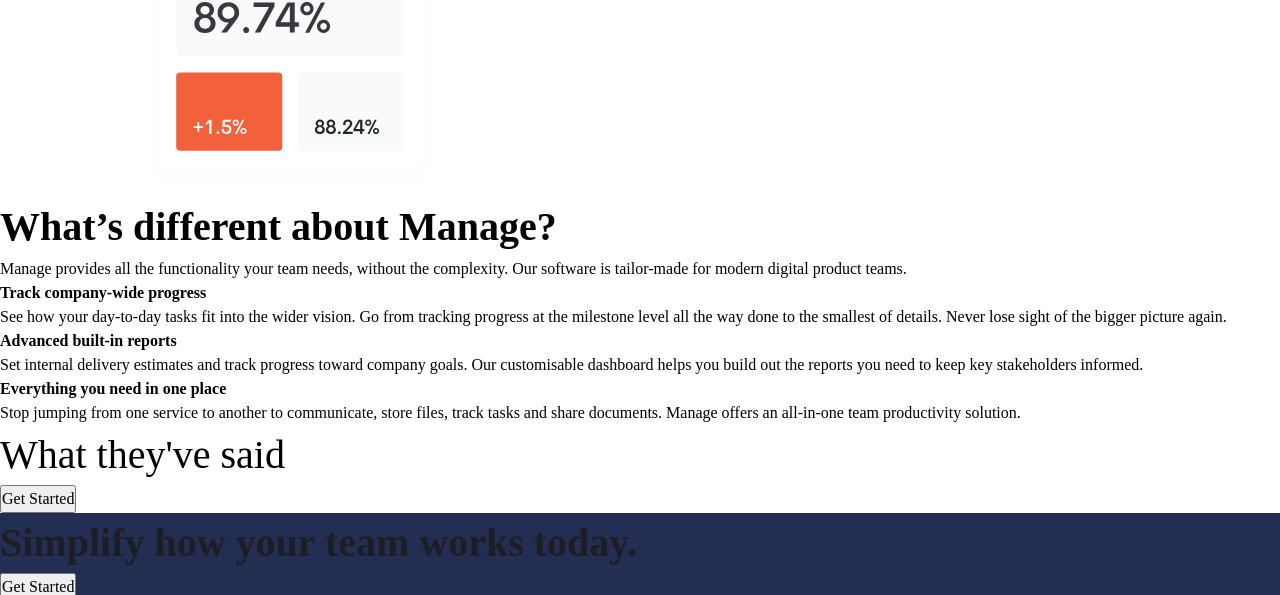
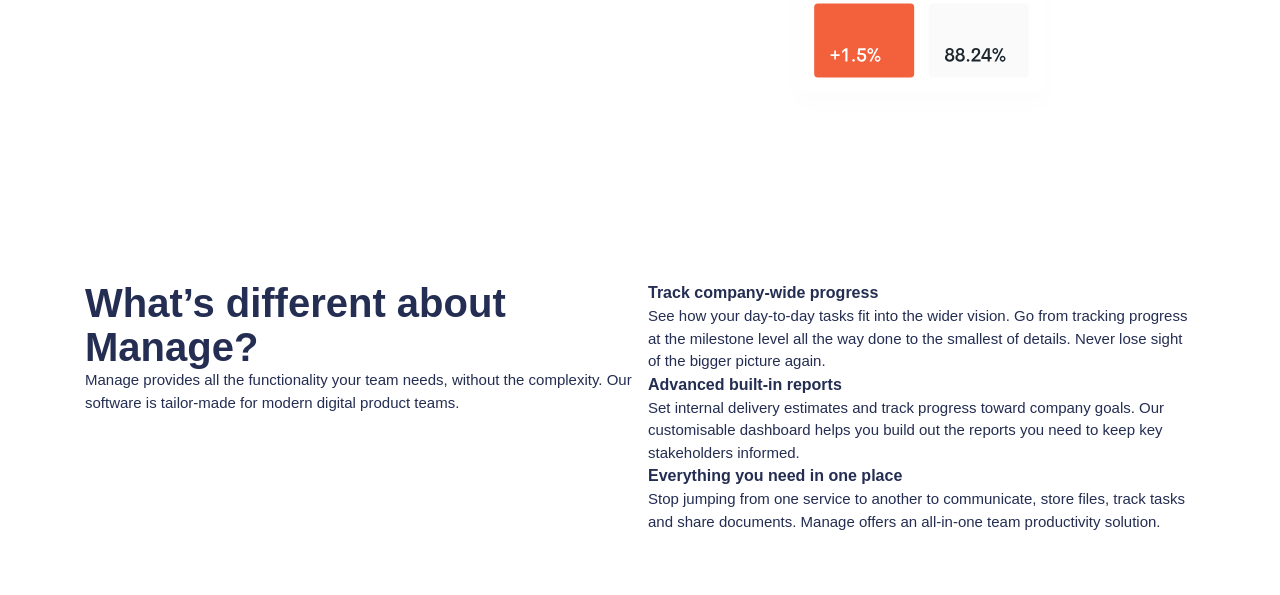
Before and after one commit to Jim0305/fem-manage-landing-page, a website built with Vite: page index.html in a window 1280 px wide. Shown: the part 636-1231 px from the top of the page. Built offline with nearby package versions, Linux system fonts and the light colour scheme.

Commit message:
Added general styles

```diff
--- a/index.html
+++ b/index.html
@@ -25,7 +25,7 @@
     </header>
 
     <main>
-      <section>
+      <section class="padding-block-900">
         <div class="container">
           <div class="even-columns">
             <div>
@@ -45,7 +45,7 @@
         </div>
       </section>
 
-      <section>
+      <section class="padding-block-900">
         <div class="container">
           <div class="even-columns">
             <div>
@@ -93,13 +93,13 @@
         </div>
       </section>
 
-      <section class="carousel">
-        <h2 class="fs-secondary-heading">What they've said</h2>
+      <section class="carousel | padding-block-700">
+        <h2 class="fs-secondary-heading fw-bold">What they've said</h2>
         <!-- Carousel here -->
         <button class="button">Get Started</button>
       </section>
 
-      <section class="cta | bg-primary-400 text-neutral-100">
+      <section class="cta | padding-block-700 bg-accent-400 text-neutral-100">
         <div class="container">
           <div class="even-columns">
             <div>
@@ -115,7 +115,7 @@
       </section>
     </main>
 
-    <footer class="bg-neutral-900 text-neutral-100">
+    <footer class="padding-block-700 bg-neutral-900 text-neutral-100">
       <div class="container">
         <div class="even-columns">
           <div>
--- a/style.css
+++ b/style.css
@@ -1,11 +1,13 @@
 :root {
+  --clr-accent-500: hsl(12, 60%, 45%);
   --clr-accent-400: hsl(12, 88%, 59%);
+  --clr-accent-300: hsl(12, 88%, 75%);
   --clr-accent-100: hsl(13, 100%, 96%);
 
   --clr-primary-400: hsl(228, 39%, 23%);
 
-  --clr-neutral-100: hsl(232, 12%, 13%);
-  --clr-neutral-900: hsl(0 0% 0%);
+  --clr-neutral-100: hsl(0 0% 100%);
+  --clr-neutral-900: hsl(232, 12%, 13%);
 
   --ff-primary: 'Be Vietnam Pro', sans-serif;
 
@@ -29,6 +31,16 @@
   --fs-secondary-heading: var(--fs-700);
   --fs-nav: var(--fs-500);
   --fs-button: var(--fs-300);
+
+  --size-100: 0.25rem;
+  --size-200: 0.5rem;
+  --size-300: 0.75rem;
+  --size-400: 1rem;
+  --size-500: 1.5rem;
+  --size-600: 2rem;
+  --size-700: 3rem;
+  --size-800: 4rem;
+  --size-900: 5rem;
 }
 
 @media (min-width: 50em) {
@@ -151,9 +163,11 @@
 
 .fs-primary-heading {
   font-size: var(--fs-primary-heading);
+  line-height: 1.1;
 }
 .fs-secondary-heading {
   font-size: var(--fs-secondary-heading);
+  line-height: 1.1;
 }
 
 .fs-300 {
@@ -168,3 +182,67 @@
 .fs-600 {
   font-size: var(--fs-600);
 }
+
+.padding-block-900 {
+  padding-block: var(--size-900);
+}
+.padding-block-700 {
+  padding-block: var(--size-700);
+}
+
+.container {
+  --max-width: 1110px;
+  --padding: 1rem;
+
+  width: min(var(--max-width), 100% - (var(--padding) * 2));
+  margin-inline: auto;
+}
+
+.even-columns {
+  display: grid;
+  gap: 1rem;
+}
+@media (min-width: 50em) {
+  .even-columns {
+    grid-auto-flow: column;
+    grid-auto-columns: 1fr;
+  }
+}
+
+/* general styling */
+body {
+  font-size: var(--fs-body);
+  font-family: var(--ff-body);
+  color: var(--clr-primary-400);
+}
+
+/* button */
+.button {
+  cursor: pointer;
+  text-decoration: none;
+  border: 0;
+  border-radius: 100vmax;
+  padding: 1.25em 2.5em;
+  font-weight: var(--fw-bold);
+  font-size: var(--fs-button);
+  line-height: 1;
+  color: var(--clr-neutral-100);
+  background-color: var(--clr-accent-400);
+  box-shadow: 0 1.125em 1em -1em var(--clr-accent-500);
+}
+
+.button[data-type='inverted'] {
+  background-color: var(--clr-neutral-100);
+  color: var(--clr-accent-400);
+}
+
+.button:hover,
+.button:focus-visible {
+  background-color: var(--clr-accent-300);
+}
+
+.button[data-type='inverted']:hover,
+.button[data-type='inverted']:focus-visible {
+  background-color: var(--clr-neutral-100);
+  color: var(--clr-accent-300);
+}
```
